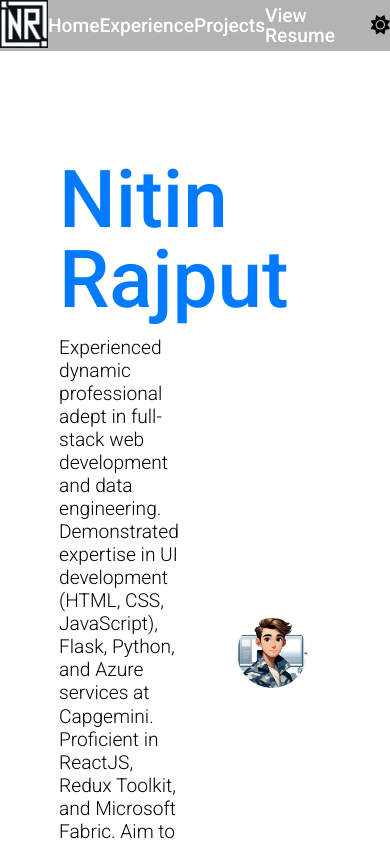
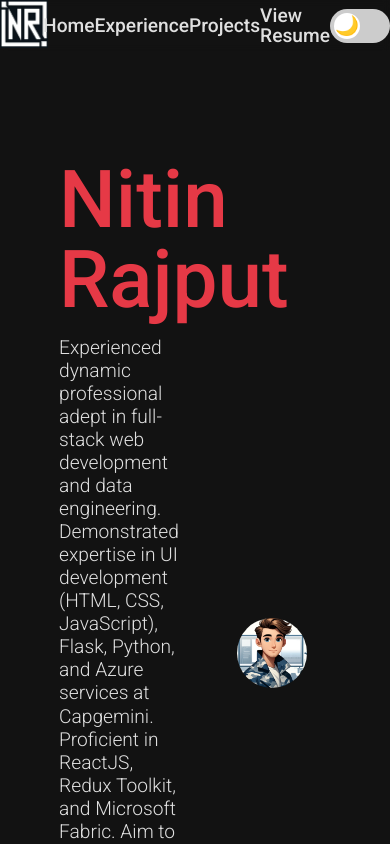
Before and after one commit to NitinRajput98/WebDev-Portfolio, a website built with Parcel: page index.html in a window 390 px wide. Shown: the top 844 px of the page. Built offline with nearby package versions, Linux system fonts and the light colour scheme.

Commit message:
dark and light theme toggle completed

```diff
--- a/index.html
+++ b/index.html
@@ -1,5 +1,5 @@
 <!DOCTYPE html>
-<html lang="en" data-theme="light">
+<html lang="en" data-theme="dark">
   <head>
     <meta charset="UTF-8" />
     <meta name="viewport" content="width=device-width, initial-scale=1.0" />
@@ -36,7 +36,7 @@
     <title>Nitin Rajput - FrontEnd Developer</title>
   </head>
   <body>
-    <nav class="navbar card-background">
+    <nav class="navbar">
       <div>
         <img class="logo" src="src/img/NitinRajput-Logo.png" alt="" />
       </div>
@@ -58,8 +58,15 @@
         </ul>
       </div>
       <div class="switch-theme" data-theme-toggle>
-        <i class="fa-solid fa-circle-half-stroke switch hidden"></i>
-        <i class="fa-solid fa-sun"></i>
+        <!-- <i class="fa-solid fa-circle-half-stroke switch"></i>
+        <i class="fa-solid fa-sun"></i> -->
+        <label class="theme-switch" for="checkbox">
+          <input type="checkbox" id="checkbox" />
+          <div class="slider round">
+            <span class="icon sun">☀️</span>
+            <span class="icon moon">🌙</span>
+          </div>
+        </label>
       </div>
     </nav>
 
--- a/src/css/style.css
+++ b/src/css/style.css
@@ -225,6 +225,8 @@ html {
   top: 0;
   width: 100%;
   z-index: 10;
+  background: transparent;
+  backdrop-filter: blur(3px);
 }
 
 .logo {
@@ -242,8 +244,12 @@ html {
   text-decoration: none;
   font-weight: 500;
   font-size: 1.2em;
+  color: var(--text-color);
 }
 
+.navlinks a:hover {
+  color: var(--highlight-color);
+}
 .navcontainer {
   min-width: 60%;
 }
@@ -655,3 +661,92 @@ footer i {
 .hidden {
   display: none;
 }
+
+/* ///////////////////////////////////////// Theme toggle button ////////////////////////////////////////////////////// */
+/* Container for the switch - positions the slider */
+.theme-switch {
+  position: relative;
+  display: inline-block;
+  width: 60px;
+  height: 34px;
+}
+
+/* Hide default HTML checkbox */
+.theme-switch input {
+  opacity: 0;
+  width: 0;
+  height: 0;
+}
+
+/* The slider */
+.slider {
+  position: absolute;
+  cursor: pointer;
+  top: 0;
+  left: 0;
+  right: 0;
+  bottom: 0;
+  background-color: #ccc;
+  transition: 0.4s;
+  border-radius: 34px;
+}
+
+.slider:before {
+  position: absolute;
+  content: "";
+  height: 26px;
+  width: 26px;
+  left: 4px;
+  bottom: 4px;
+  background-color: white;
+  transition: 0.4s;
+  border-radius: 50%;
+}
+
+/* Icons styling */
+.icon {
+  position: absolute;
+  transition: opacity 0.4s;
+}
+
+.sun {
+  opacity: 0;
+  right: 5px; /* Positioning the sun icon on the right */
+  top: 7px;
+}
+
+.moon {
+  opacity: 1;
+  left: 5px; /* Positioning the moon icon on the left */
+  top: 7px;
+}
+
+/* Toggle the icon's visibility on switch */
+input:checked + .slider .sun {
+  opacity: 1;
+}
+
+input:checked + .slider .moon {
+  opacity: 0;
+}
+
+input:checked + .slider {
+  background-color: #2196f3;
+}
+
+input:focus + .slider {
+  box-shadow: 0 0 1px #2196f3;
+}
+
+input:checked + .slider:before {
+  transform: translateX(26px);
+}
+
+/* Optional: adds more roundness to the slider */
+.slider.round {
+  border-radius: 34px;
+}
+
+.slider.round:before {
+  border-radius: 50%;
+}
--- a/src/js/script.js
+++ b/src/js/script.js
@@ -19,7 +19,9 @@ var swiper = new Swiper(".mySwiper", {
 const navLinks = document.querySelector(".navlinks");
 const navItems = [...document.querySelectorAll(".nav-item")];
 const scrollToTopBtn = document.querySelector(".back-to-top");
-const switchTheme = document.querySelector(".switch");
+// const switchTheme = document.querySelector(".switch");
+const darkThemeIcon = document.querySelector(".fa-circle-half-stroke");
+const lightThemeIcon = document.querySelector(".fa-sun");
 
 navLinks.addEventListener("mouseover", function (e) {
   if (e.target === navLinks) return;
@@ -53,73 +55,37 @@ scrollToTopBtn.addEventListener("click", function (e) {
   window.scrollTo({ top: 0, behavior: "smooth" });
 });
 
-switchTheme.addEventListener("click", function (e) {
-  console.log("Click");
+///////////////////////////////////////////////////////////Change Theme///////////////////////////////////////////////////////////////
+const toggleBtn = document.getElementById("checkbox");
+
+toggleBtn.addEventListener("change", function (e) {
+  console.log(this.checked);
+  if (this.checked) {
+    document.querySelector("html").setAttribute("data-theme", "light");
+    localStorage.setItem("theme", "light");
+  } else {
+    document.querySelector("html").setAttribute("data-theme", "dark");
+    localStorage.setItem("theme", "dark");
+  }
+  document.body.classList.toggle("dark-mode");
 });
 
-//////////////////////////////////////////////////////////////////////////////////////////////////////////
-function calculateSettingAsThemeString({
-  localStorageTheme,
-  systemSettingDark,
-}) {
-  if (localStorageTheme !== null) {
-    return localStorageTheme;
+// Apply initial theme preference based on system settings
+window.onload = function () {
+  let storedTheme = localStorage.getItem("theme");
+  let prefersDark = window.matchMedia("(prefers-color-scheme: dark)").matches;
+
+  if (storedTheme) {
+    if (storedTheme === "dark") {
+      document.querySelector("html").setAttribute("data-theme", "dark");
+      document.getElementById("checkbox").checked = false;
+    } else {
+      document.querySelector("html").setAttribute("data-theme", "light");
+      document.getElementById("checkbox").checked = true;
+    }
+  } else if (prefersDark) {
+    document.querySelector("html").setAttribute("data-theme", "dark");
+    document.getElementById("checkbox").checked = false;
+    localStorage.setItem("theme", "dark");
   }
-
-  if (systemSettingDark.matches) {
-    return "dark";
-  }
-
-  return "light";
-}
-
-function updateButton({ buttonEl, isDark }) {
-  // const newCta = isDark ? "Change to light theme" : "Change to dark theme";
-  // use an aria-label if you are omitting text on the button
-  // and using a sun/moon icon, for example
-  // buttonEl.setAttribute("aria-label", newCta);
-}
-
-function updateThemeOnHtmlEl({ theme }) {
-  document.querySelector("html").setAttribute("data-theme", theme);
-}
-
-/**
- * On page load:
- */
-
-/**
- * 1. Grab what we need from the DOM and system settings on page load
- */
-const button = document.querySelector("[data-theme-toggle]");
-console.log(button, "btn Element");
-const localStorageTheme = localStorage.getItem("theme");
-const systemSettingDark = window.matchMedia("(prefers-color-scheme: dark)");
-
-/**
- * 2. Work out the current site settings
- */
-let currentThemeSetting = calculateSettingAsThemeString({
-  localStorageTheme,
-  systemSettingDark,
-});
-
-/**
- * 3. Update the theme setting and button text accoridng to current settings
- */
-updateButton({ buttonEl: button, isDark: currentThemeSetting === "dark" });
-updateThemeOnHtmlEl({ theme: currentThemeSetting });
-
-/**
- * 4. Add an event listener to toggle the theme
- */
-button.addEventListener("click", (event) => {
-  console.log("click");
-  const newTheme = currentThemeSetting === "dark" ? "light" : "dark";
-
-  localStorage.setItem("theme", newTheme);
-  updateButton({ buttonEl: button, isDark: newTheme === "dark" });
-  updateThemeOnHtmlEl({ theme: newTheme });
-
-  currentThemeSetting = newTheme;
-});
+};
```
